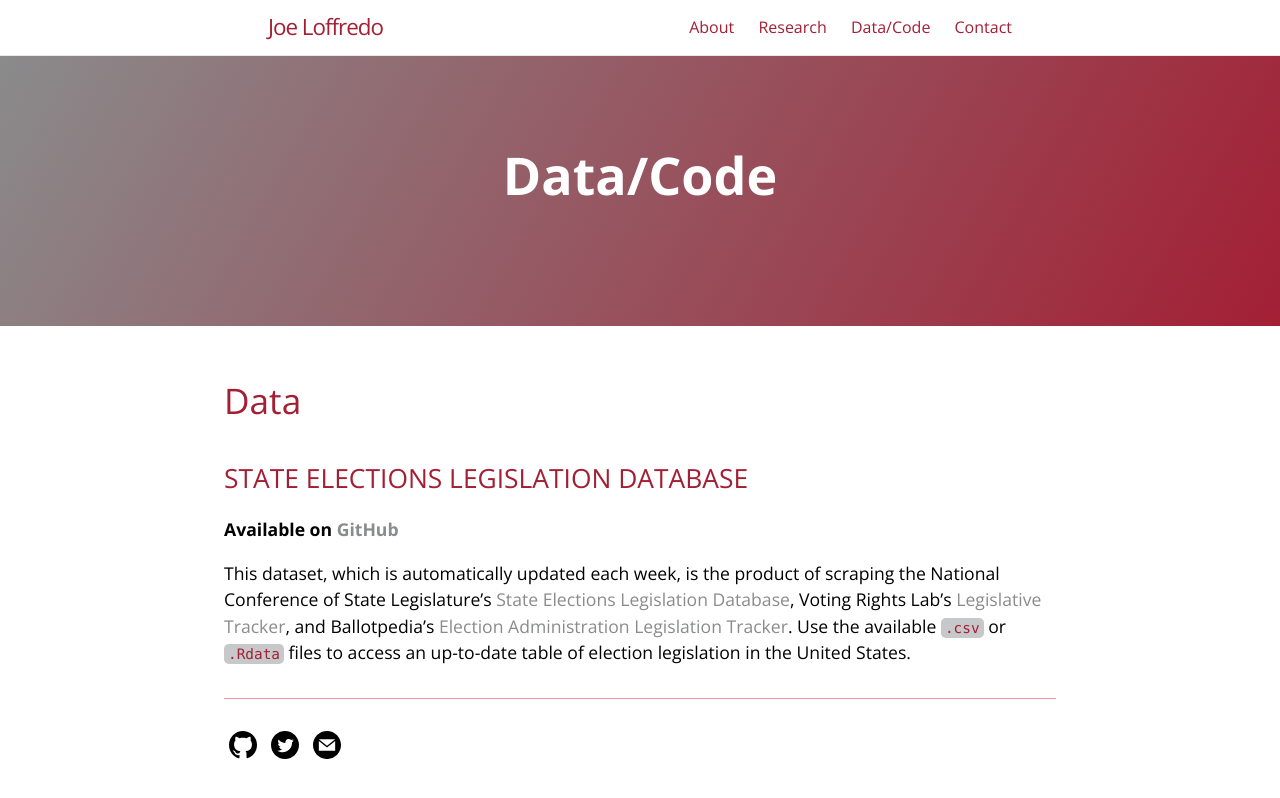
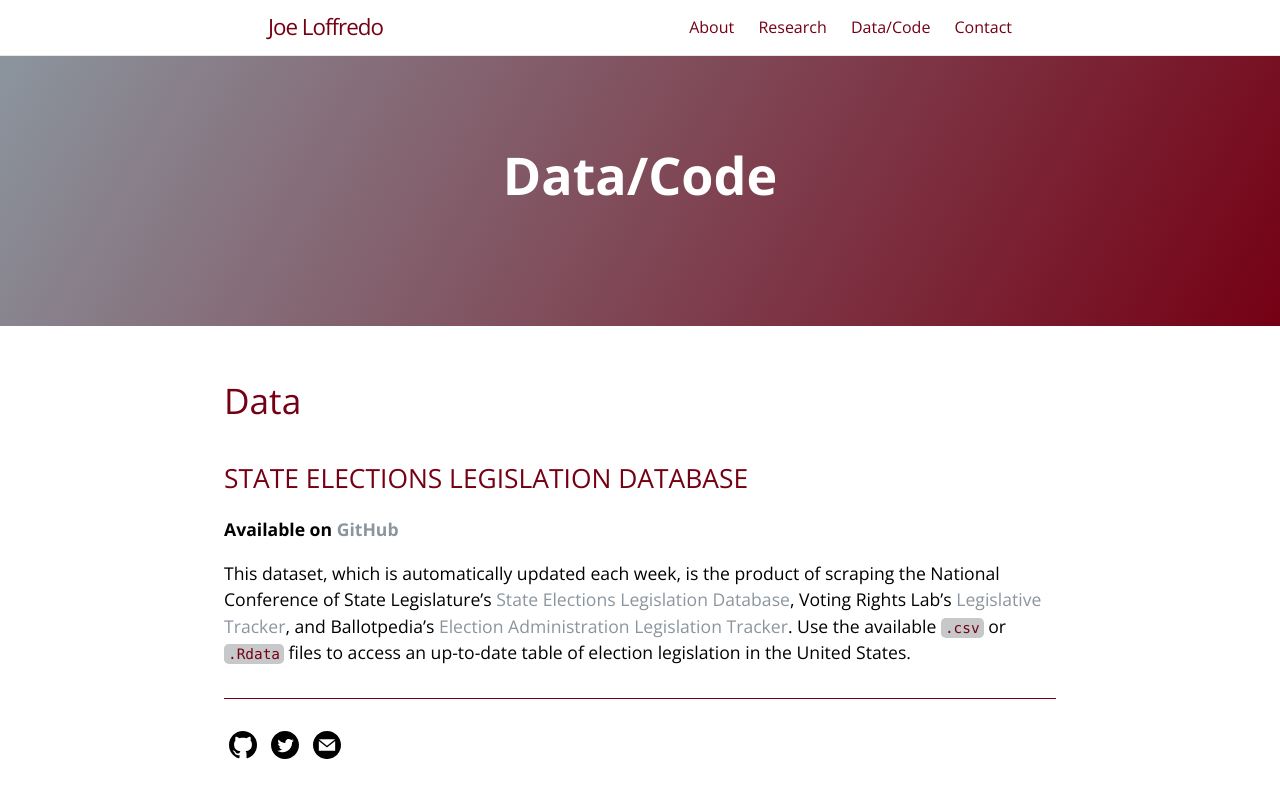
Before and after one commit to jloffredo2/jloffredo2.github.io, a Jekyll site: the page built from data.md, in a window 1280 px wide. Shown: the top 798 px of the page. Built offline with Jekyll 4.4.1, drawn with Linux system fonts in a browser that asks for light colours.

Commit message:
title update, new mit color

```diff
--- a/_sass/variables.scss
+++ b/_sass/variables.scss
@@ -4,20 +4,20 @@ $medium-breakpoint: 42em !default;
 
 // Headers
 $header-heading-color: #fff !default;
-$header-bg-color: #A31F34 !default;
-$header-bg-color-secondary: #8A8B8C !default;
+$header-bg-color: #750014 !default;
+$header-bg-color-secondary: #8b959e !default;
 
 // Text
-$section-headings-color: #A31F34 !default;
+$section-headings-color: #750014 !default;
 $body-text-color: #000000 !default;
-$body-link-color: #8A8B8C !default;
-$blockquote-text-color: #A31F34 !default;
+$body-link-color: #8b959e !default;
+$blockquote-text-color: #750014 !default;
 
 // Code
 $code-bg-color: #c7c8c9 !default;
-$code-text-color: #A31F34 !default;
+$code-text-color: #750014 !default;
 
 // Borders
-$border-color: #fa93a5 !default;
-$table-border-color: #fa93a5 !default;
-$hr-border-color: #fa93a5 !default;
+$border-color: #750014 !default;
+$table-border-color: #750014 !default;
+$hr-border-color: #750014 !default;
```
Also changed, not shown: index.md (+2 -2 lines), research.md (+1 -3 lines), 2 other files.
